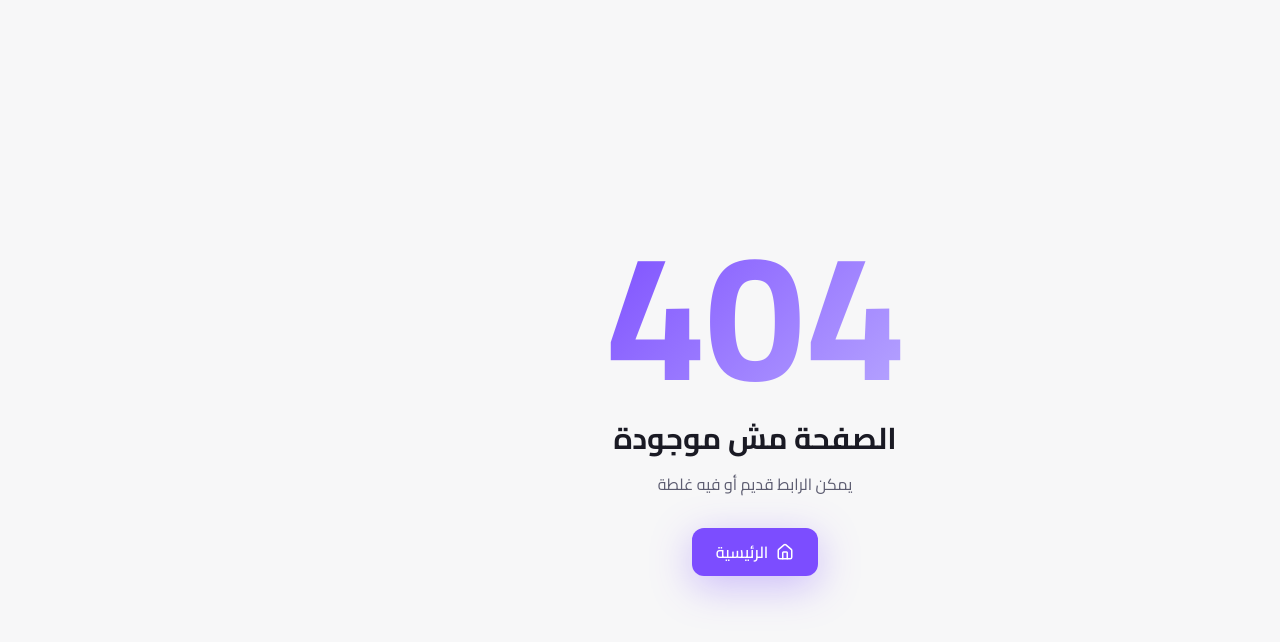
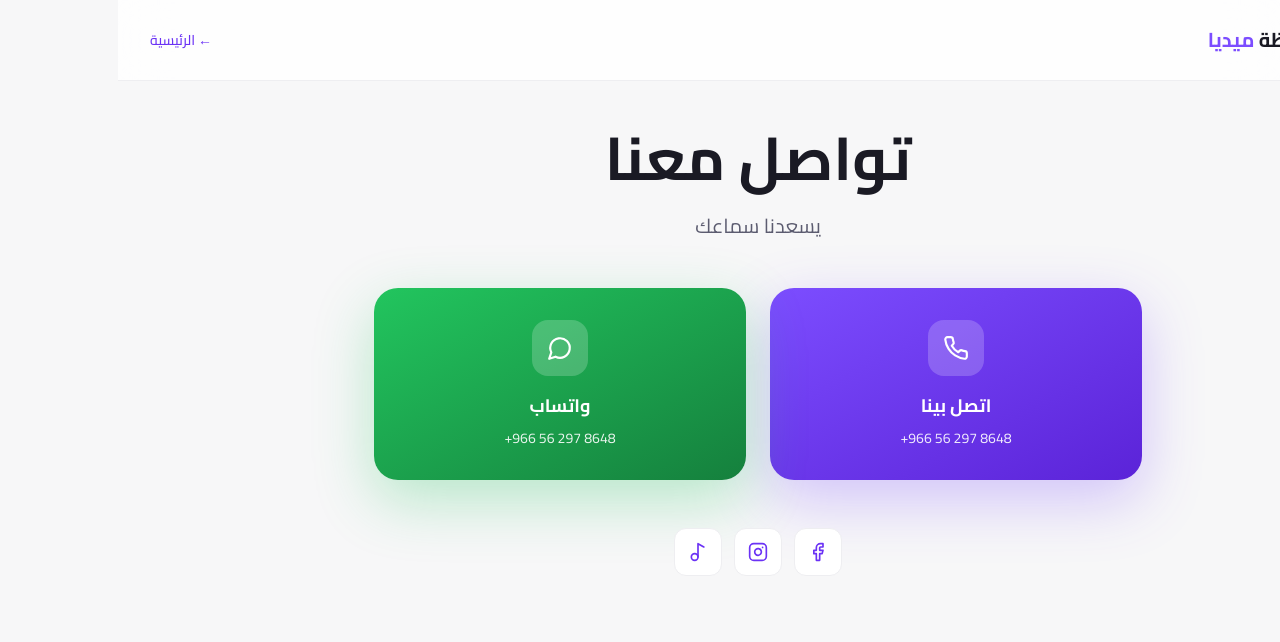
Before and after one commit to mhmoodhazm80-cmyk/Msro3, a Next.js app: page /contact in a window 1280 px wide. Before the commit this address had no page. Shown: the top 642 px of the page. Built offline with nearby package versions, Linux system fonts and the light colour scheme.

Commit message:
fix: server-rendered hero + no next-intl + no framer-motion: src/app/contact/page.jsx

```diff
--- /dev/null
+++ b/src/app/contact/page.jsx
@@ -0,0 +1,56 @@
+import Link from 'next/link';
+import { Phone, MessageCircle, Facebook, Instagram, Music2 } from 'lucide-react';
+
+export const metadata = {
+  title: 'تواصل معنا | لحظة ميديا',
+  description: 'تواصل مع لحظة ميديا — وكالة تسويق وحلول رقمية.',
+};
+
+export default function Contact() {
+  return (
+    <>
+      <header className="fixed top-0 inset-x-0 z-50 bg-white/80 backdrop-blur-xl border-b border-ink-100">
+        <div className="max-w-7xl mx-auto px-4 sm:px-6 lg:px-8">
+          <div className="flex items-center justify-between h-16 sm:h-20">
+            <Link href="/" className="flex items-center gap-3">
+              <img src="/images/logo.png" alt="لحظة ميديا" width="48" height="48" className="w-10 h-10 sm:w-12 sm:h-12 object-contain" />
+              <span className="font-bold text-lg sm:text-xl">لحظة <span className="text-brand-500">ميديا</span></span>
+            </Link>
+            <Link href="/" className="text-sm font-medium text-brand-600">← الرئيسية</Link>
+          </div>
+        </div>
+      </header>
+
+      <main className="pt-32 pb-20">
+        <div className="max-w-4xl mx-auto px-4 sm:px-6 lg:px-8 text-center">
+          <h1 className="text-4xl sm:text-5xl md:text-6xl font-bold text-ink-900 mb-6">تواصل معنا</h1>
+          <p className="text-xl text-ink-600 mb-12">يسعدنا سماعك</p>
+
+          <div className="grid grid-cols-1 md:grid-cols-2 gap-6 max-w-3xl mx-auto mb-12">
+            <a href="tel:+966562978648" className="p-8 rounded-3xl bg-gradient-to-br from-brand-500 to-brand-700 text-white shadow-[0_20px_60px_rgba(124,77,255,0.3)]">
+              <div className="w-14 h-14 rounded-2xl bg-white/20 flex items-center justify-center mx-auto mb-4">
+                <Phone size={26} />
+              </div>
+              <div className="text-lg font-bold mb-2">اتصل بينا</div>
+              <div className="text-sm opacity-90" dir="ltr">+966 56 297 8648</div>
+            </a>
+
+            <a href="https://wa.me/966562978648" target="_blank" rel="noopener noreferrer" className="p-8 rounded-3xl bg-gradient-to-br from-green-500 to-green-700 text-white shadow-[0_20px_60px_rgba(34,197,94,0.3)]">
+              <div className="w-14 h-14 rounded-2xl bg-white/20 flex items-center justify-center mx-auto mb-4">
+                <MessageCircle size={26} />
+              </div>
+              <div className="text-lg font-bold mb-2">واتساب</div>
+              <div className="text-sm opacity-90" dir="ltr">+966 56 297 8648</div>
+            </a>
+          </div>
+
+          <div className="flex justify-center gap-3">
+            <a href="https://www.facebook.com/profile.php?id=61594535481918" target="_blank" rel="noopener noreferrer" className="w-12 h-12 rounded-xl bg-white border border-ink-100 text-brand-600 flex items-center justify-center hover:bg-brand-500 hover:text-white transition-all" aria-label="Facebook"><Facebook size={20} /></a>
+            <a href="https://www.instagram.com/lahzamediasa/" target="_blank" rel="noopener noreferrer" className="w-12 h-12 rounded-xl bg-white border border-ink-100 text-brand-600 flex items-center justify-center hover:bg-brand-500 hover:text-white transition-all" aria-label="Instagram"><Instagram size={20} /></a>
+            <a href="https://www.tiktok.com/@lahzamediasa" target="_blank" rel="noopener noreferrer" className="w-12 h-12 rounded-xl bg-white border border-ink-100 text-brand-600 flex items-center justify-center hover:bg-brand-500 hover:text-white transition-all" aria-label="TikTok"><Music2 size={20} /></a>
+          </div>
+        </div>
+      </main>
+    </>
+  );
+}
```
